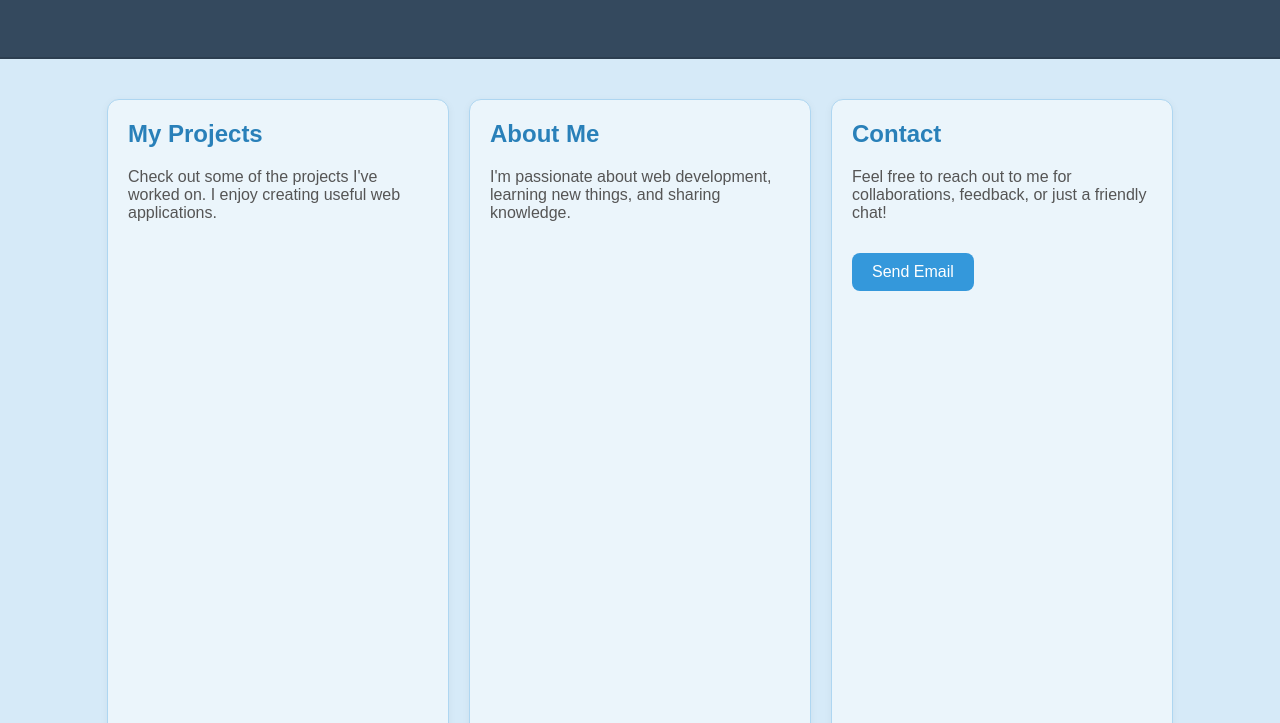
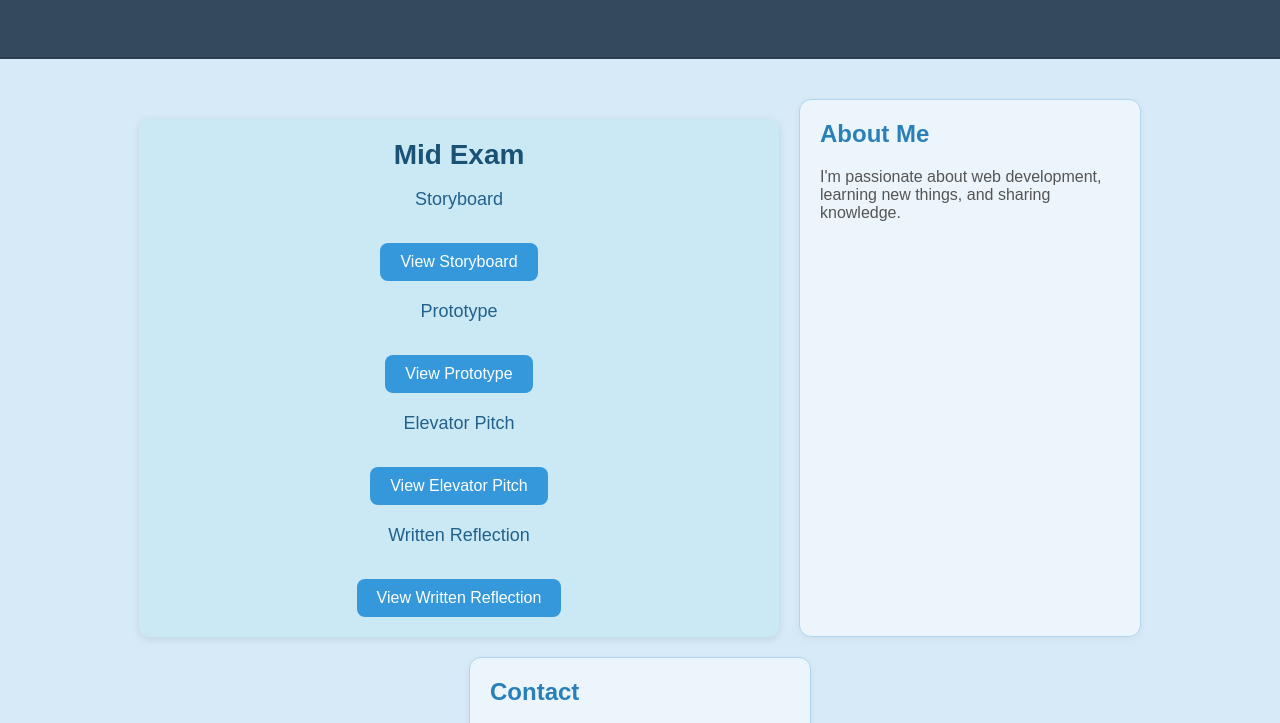
Before and after one commit to Hamna-basitt/my-website, a plain HTML site: page index.html in a window 1280 px wide. Shown: the part 121-844 px from the top of the page. Drawn offline with Linux system fonts and the light colour scheme.

Commit message:
Add files via upload

```diff
--- a/index.html
+++ b/index.html
@@ -67,7 +67,7 @@
       color: #555;
     }
 
-    #project-details {
+    #mid-exam {
       background-color: #cae9f5;
       border-radius: 10px;
       padding: 20px;
@@ -78,13 +78,13 @@
       box-shadow: 0 2px 8px rgba(0, 0, 0, 0.1);
     }
 
-    #project-details h3 {
+    #mid-exam h3 {
       margin: 0 0 10px 0;
       color: #1a5276;
       font-size: 28px;
     }
 
-    #project-details p {
+    #mid-exam p {
       font-size: 18px;
       color: #21618c;
     }
@@ -114,40 +114,47 @@
       margin-top: 40px;
       border-top: 2px solid #2c3e50;
     }
-
-    .hidden {
-      display: none;
-    }
   </style>
 </head>
 <body>
 
   <header>
     <div class="header-content">
-      <h1>Welcome to Hamna Basit Website</h1>
+      <h1>Welcome  i am Hamna Basit </h1>
       <p>Explore, Learn, and Get Inspired!</p>
     </div>
   </header>
 
   <section class="main-content">
-    <div class="content-box" id="projects-box" style="cursor: pointer;">
-      <h2>My Projects</h2>
-      <p>Check out some of the projects I've worked on. I enjoy creating useful web applications.</p>
-    </div>
+    <div id="mid-exam">
+      <h3>Mid Exam</h3>
 
-    <div id="project-details" class="hidden">
-      <h3>Public Transport</h3>
       <p>Storyboard</p>
       <a href="https://www.canva.com/design/DAGleFdDs_I/sPnKqFssWffNNoLO3nYSbw/edit"
          target="_blank"
          class="button-link">
         View Storyboard
       </a>
+
       <p style="margin-top: 20px;">Prototype</p>
       <a href="https://www.canva.com/design/DAGlXHxFwR8/DrSvW_zjLB0NK9wJX_Loqg/edit?utm_content=DAGlXHxFwR8&utm_campaign=designshare&utm_medium=link2&utm_source=sharebutton"
          target="_blank"
          class="button-link">
         View Prototype
+      </a>
+
+      <p style="margin-top: 20px;">Elevator Pitch</p>
+      <a href="https://www.canva.com/design/DAGlpYmMUDg/9frafIJIN5aAolUOn-ILHQ/edit?utm_content=DAGlpYmMUDg&utm_campaign=designshare&utm_medium=link2&utm_source=sharebutton"
+         target="_blank"
+         class="button-link">
+        View Elevator Pitch
+      </a>
+
+      <p style="margin-top: 20px;">Written Reflection</p>
+      <a href="https://sg.docworkspace.com/d/sIGubl5e7AbbNr8AG"
+         target="_blank"
+         class="button-link">
+        View Written Reflection
       </a>
     </div>
 
@@ -167,12 +174,5 @@
     <p>&copy; 2025 Hamna Basit Website. All Rights Reserved.</p>
   </footer>
 
-  <script defer>
-    document.getElementById('projects-box').addEventListener('click', function() {
-      const details = document.getElementById('project-details');
-      details.classList.toggle('hidden');
-    });
-  </script>
-
 </body>
 </html>
```
